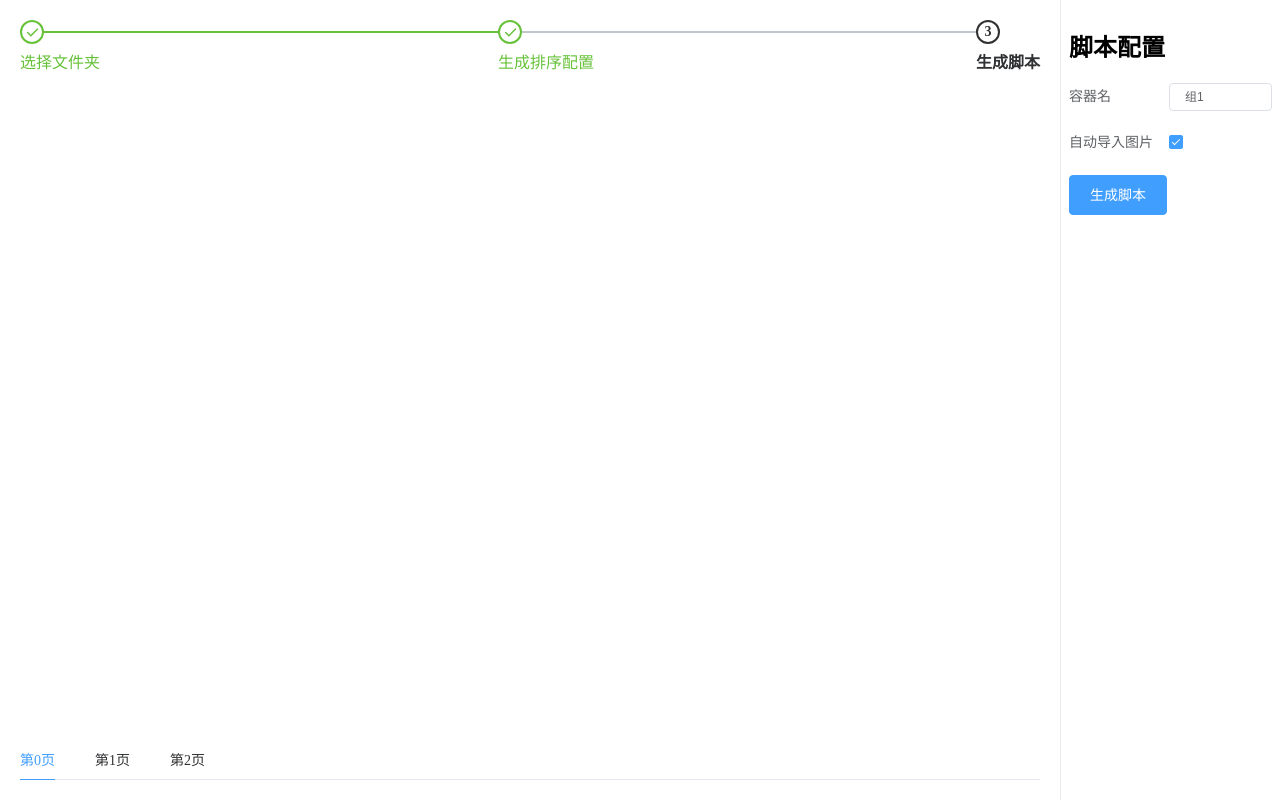
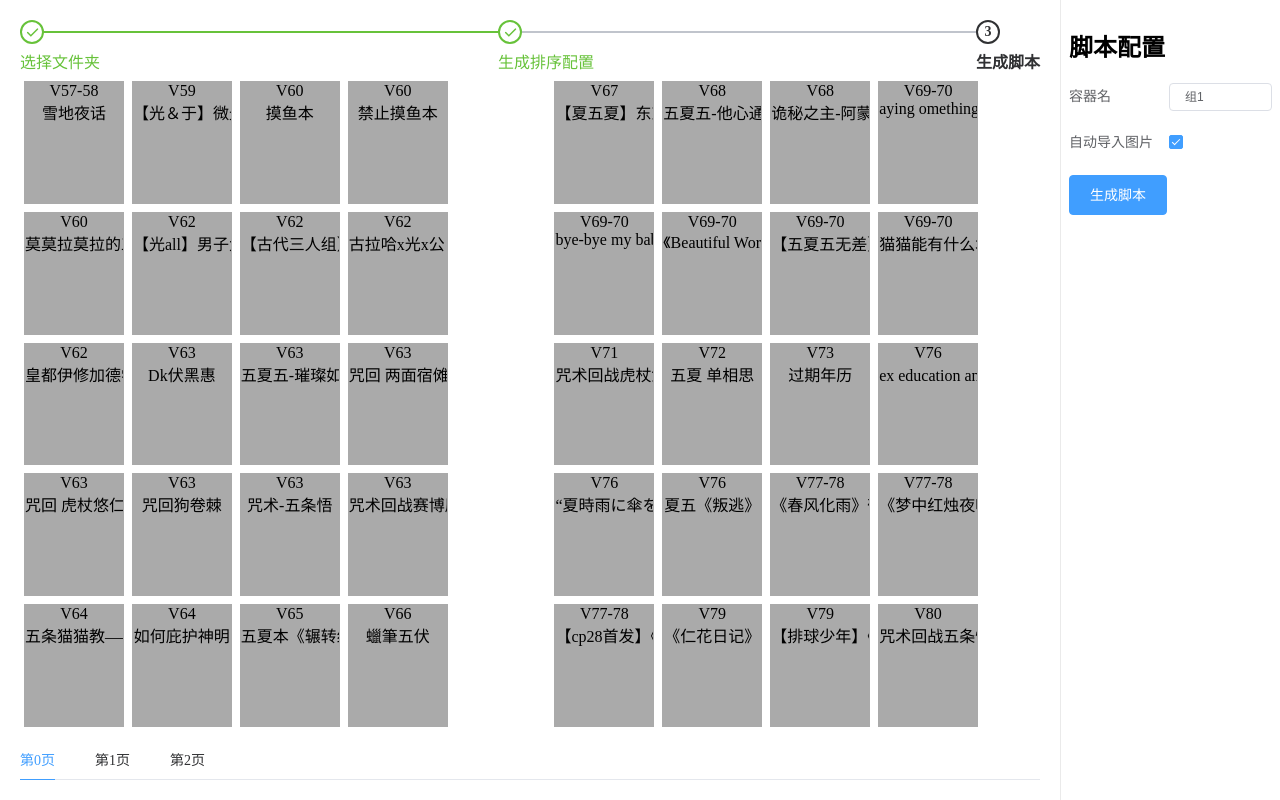
Before and after one commit to mizuka-wu/comiccup-magazine, a Vue app: page / in a window 1280 px wide. Built offline with nearby package versions, Linux system fonts and the light colour scheme.

Commit message:
feat: 展示信息

```diff
--- a/src/components/PagePreview.vue
+++ b/src/components/PagePreview.vue
@@ -1,7 +1,30 @@
 <template>
   <el-tabs class="tabs" tab-position="bottom">
     <el-tab-pane class="page" :label="`第${index}页`" v-for="(page, index) of pages" :key="index">
-      <div class="container"></div>
+      <div class="container">
+        <div class="group" v-for="(group, position) of page" :key="position">
+          <!-- 具体本子 -->
+          <div
+            class="book"
+            :style="{ width: `${100 / PAGE_COLUMN}%` }"
+            v-for="(book, index) of group"
+            :key="book.name + index"
+          >
+            <el-popover placement="top-start" :title="book.groupId" width="400" trigger="hover">
+              <el-form>
+                <el-form-item label="社团名字">{{ book.stallId }}{{ book.stallName }}</el-form-item>
+                <el-form-item label="类型">{{ book.type }}</el-form-item>
+                <el-form-item label="原始文件路径">{{ book.path }}</el-form-item>
+                <el-form-item label="本子名">{{ book.name }}</el-form-item>
+              </el-form>
+              <div slot="reference">
+                <div>{{ book.groupId }}</div>
+                <div>{{ book.name }}</div>
+              </div>
+            </el-popover>
+          </div>
+        </div>
+      </div>
     </el-tab-pane>
   </el-tabs>
 </template>
@@ -50,4 +73,21 @@ export default {
   height: 100%;
   overflow-y: auto;
 }
+
+.group {
+  width: 48%;
+  display: flex;
+  flex-direction: row;
+  flex-wrap: wrap;
+}
+
+.book {
+  border: 1px solid #aaaaaa;
+  background: #aaaaaa;
+  margin: 4px;
+  text-overflow: ellipsis;
+  word-break: break-all;
+  overflow: hidden;
+  white-space: nowrap;
+}
 </style>
```
